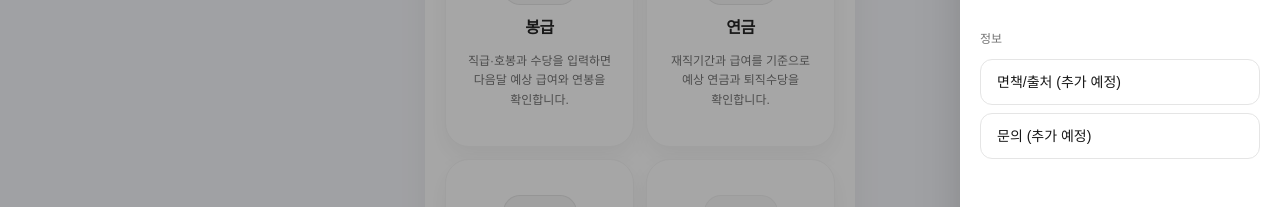
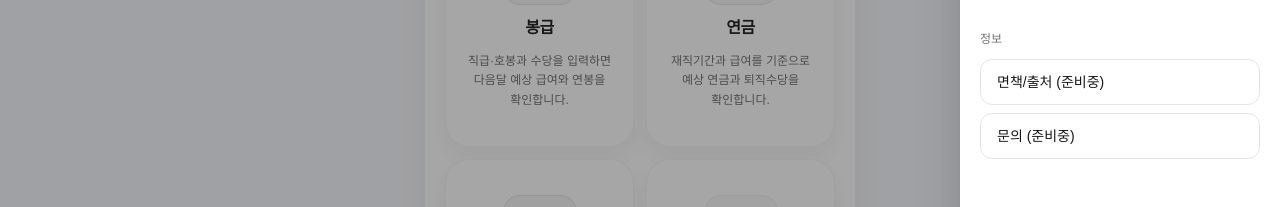
Before and after one commit to parkdaewoon/calculator, a Next.js app: page / in a window 1280 px wide. Both pictures are taken after a click on the button "메뉴 열기". Shown: the part 316-523 px from the top of the page. Built offline with nearby package versions, Linux system fonts and the light colour scheme; no server answers.

Commit message:
deploy test

```diff
--- a/components/SideMenu.tsx
+++ b/components/SideMenu.tsx
@@ -50,10 +50,10 @@ export default function SideMenu({
           <div className="mt-8 text-xs text-neutral-500">정보</div>
           <div className="mt-3 space-y-2">
             <button className="w-full rounded-xl border border-neutral-200 px-4 py-3 text-left text-sm hover:bg-neutral-50">
-              면책/출처 (추가 예정)
+              면책/출처 (준비중)
             </button>
             <button className="w-full rounded-xl border border-neutral-200 px-4 py-3 text-left text-sm hover:bg-neutral-50">
-              문의 (추가 예정)
+              문의 (준비중)
             </button>
           </div>
           <div className="mt-auto pb-2 pt-6">
```
